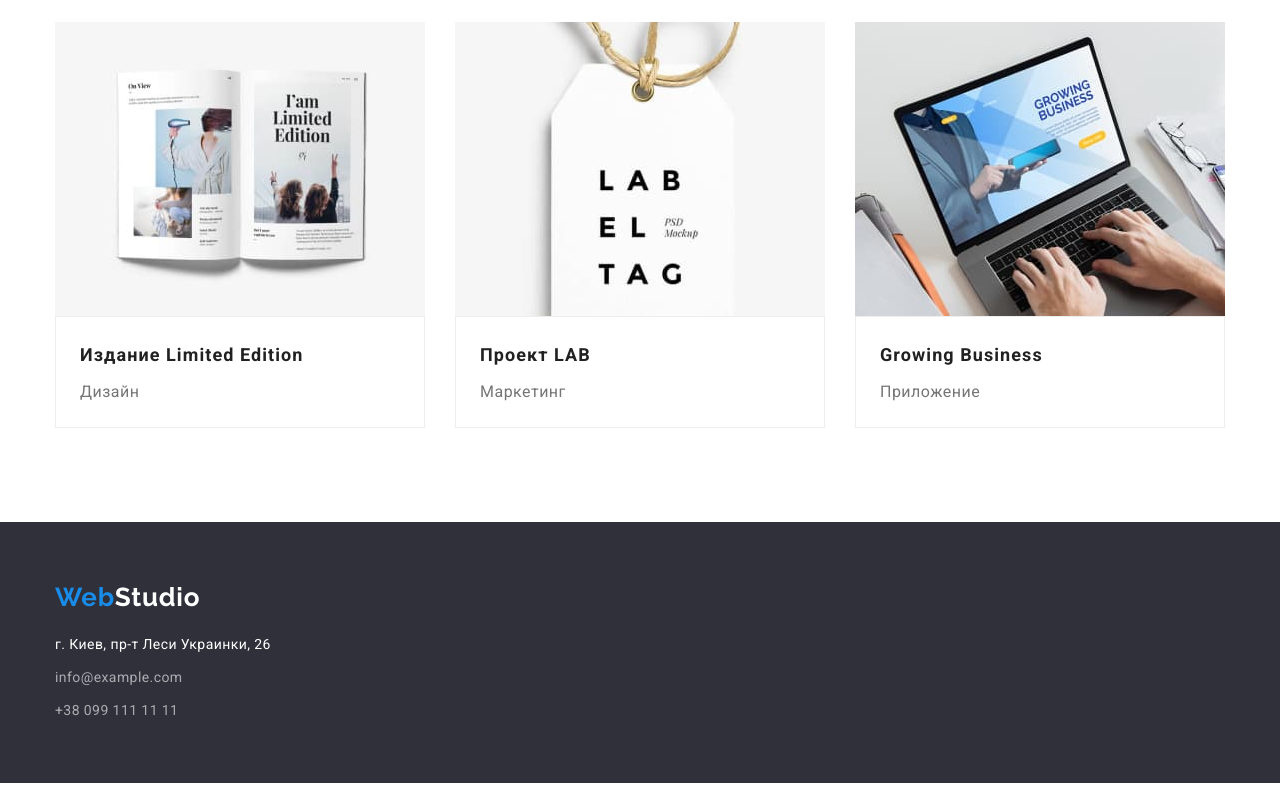
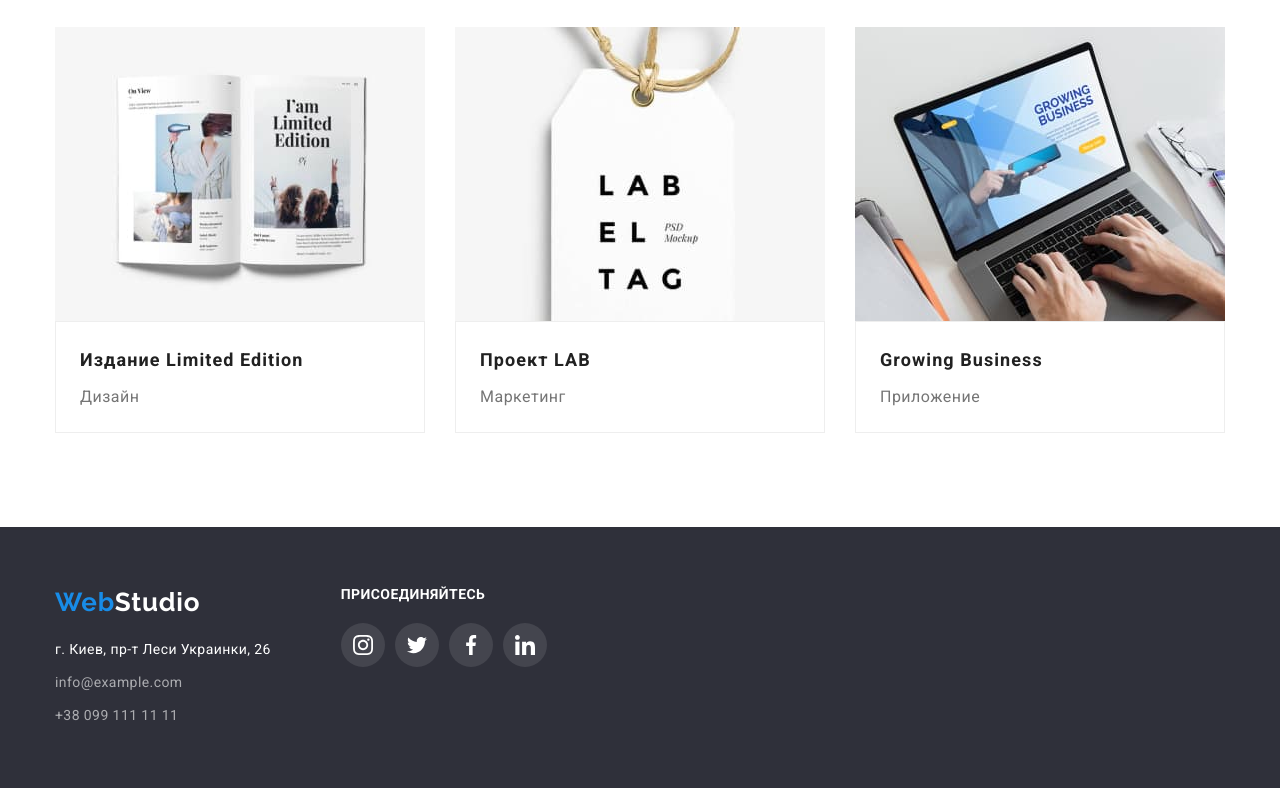
Before and after one commit to Andrii0207/goit-markup-hw-04, a plain HTML site: page portfolio.html in a window 1280 px wide. Shown: the part 1112-1900 px from the top of the page. Drawn offline with nearby package versions, Linux system fonts and the light colour scheme.

Commit message:
added portfolio icons

```diff
--- a/css/portfolio.css
+++ b/css/portfolio.css
@@ -144,11 +144,11 @@ address {
 
 .header {
   background-color: var(--white-font-color);
+  /* border-bottom: 1px solid #ECECEC; */
 }
 
 .header-container {
   display: flex;
-  text-align: center;
   align-items: center;
 }
 
@@ -157,7 +157,7 @@ address {
   align-items: center;
 }
 
-.nav-list-item {
+.nav-list-item:not(:last-child) {
   margin-right: 50px;
 }
 
@@ -175,7 +175,6 @@ address {
 
 .link.current {
   color: var(--accent-color);
-
 }
 
 .web {
@@ -186,6 +185,7 @@ address {
   letter-spacing: 0.03em;
   color: var(--accent-color);
 }
+
 .studio-logo {
   font-family: var(--secondary-font-family);
   font-weight: 700;
@@ -196,6 +196,9 @@ address {
 }
 
 .nav-list-link {
+  padding-top: 32px;
+  padding-bottom: 32px;
+
   font-weight: 500;
   font-size: 14px;
   line-height: 1.14;
@@ -209,6 +212,8 @@ address {
 }
 
 .contact-email {
+  padding: 32px 0;
+
   font-weight: 500;
   font-size: 14px;
   line-height: 1.14;
@@ -222,7 +227,19 @@ address {
   color: var(--accent-color);
 }
 
+.header-icon {
+  margin-right: 10px;
+  fill: var(--secondary-font-color);
+}
+
+.header-contact:hover .header-icon,
+.header-contact:focus .header-icon {
+  fill: var(--accent-color);
+}
+
 .contact-number {
+  padding: 32px 0;
+
   font-weight: 500;
   font-size: 14px;
   line-height: 1.14;
@@ -363,6 +380,8 @@ address {
 }
 
 .footer-logo {
+  display: block;
+  margin-bottom: 20px;
   font-family: var(--secondary-font-family);
   font-weight: 700;
   font-size: 26px;
@@ -390,12 +409,53 @@ address {
   margin-bottom: 9px;
 }
 
-.footer-address {
-  margin-top: 20px;
-}
-
 .address {
   color: var(--white-font-color);
 }
 
+.footer-list-icon {
+  display: flex;
+  justify-content: center;
+  align-items: center;
+}
+
+.footer-container {
+  display: flex;
+}
+
+.footer-container-address {
+  margin-right: 70px;
+}
+
+.footer-invite {
+  margin-bottom: 20px;
+  font-family: var(--primary-font-family);
+  font-style: normal;
+  font-weight: 700;
+  font-size: 14px;
+  line-height: 1.14;
+  letter-spacing: 0.03em;
+  text-transform: uppercase;
+
+  color: var(--white-font-color);
+}
+
+.footer-link-icon {
+  display: flex;
+  align-items: center;
+  justify-content: center;
+  margin-right: 10px;
+  width: 44px;
+  height: 44px;
+  border-radius: 50%;
+  background-color: rgba(255, 255, 255, 0.1);
+  cursor: pointer;
+  fill: var(--white-font-color);
+}
+
+.footer-link-icon:hover,
+.footer-link-icon:focus {
+  background-color: var(--accent-color);
+}
+
   /* ===== END FOOTER ===== */
--- a/portfolio.html
+++ b/portfolio.html
@@ -40,10 +40,18 @@
             </nav>
             <ul class="contact-list list">
                 <li class="contact-list item">
-                    <a class="contact-email link" href="mailto:info@example.com">info@example.com</a>
+                    <a class="contact-email header-contact link" href="mailto:info@example.com">
+                        <svg class="header-icon" width="16" height="12">
+                            <use href="./img/sprite.svg#envelope"></use>
+                        </svg>
+                        info@example.com</a>
                 </li>
                 <li class="contact-list item">
-                    <a class="contact-number link" href="tel:+380961111111">+38 096 111 11 11</a>
+                    <a class="contact-number header-contact link" href="tel:+380961111111">
+                        <svg class="header-icon" width="10" height="16">
+                            <use href="./img/sprite.svg#smartphone"></use>
+                        </svg>
+                        +38 096 111 11 11</a>
                 </li>
             </ul>
         </div>
@@ -132,12 +140,14 @@
     <!-- FOOTER -->
 
     <section class="footer section">
-        <div class="container">
+        <div class="footer-container container">
+            <div class="footer-container-address">
                 <a class="footer-logo link" href="./index.html"> Web<span class="studio">Studio</span></a>
                 <address class="footer-address">
                     <ul class="footer-list list">
                         <li class="footer-item">
-                        <a class="footer-link link address" href="https://goo.gl/maps/jyejHvnzvNFhB9y47">г. Киев, пр-т
+                            <a class="footer-link link address" href="https://goo.gl/maps/jyejHvnzvNFhB9y47">г. Киев,
+                                пр-т
                                 Леси
                                 Украинки, 26</a>
                         </li>
@@ -150,6 +160,40 @@
                     </ul>
                 </address>
             </div>
+            <div class="footer-container-icon">
+                <p class="footer-invite">присоединяйтесь</p>
+                <ul class="footer-list-icon list">
+                    <li class="footer-item-icon">
+                        <a class="footer-link-icon instagram" href="">
+                            <svg class="footer-icon" width="20" height="20">
+                                <use href="./img/sprite.svg#instagram"></use>
+                            </svg>
+                        </a>
+                    </li>
+                    <li class="footer-item-icon">
+                        <a class="footer-link-icon twitter" href="">
+                            <svg class="footer-icon" width="20" height="20">
+                                <use href="./img/sprite.svg#twitter"></use>
+                            </svg>
+                        </a>
+                    </li>
+                    <li class="footer-item-icon">
+                        <a class="footer-link-icon facebook" href="">
+                            <svg class="footer-icon" width="20" height="20">
+                                <use href="./img/sprite.svg#facebook"></use>
+                            </svg>
+                        </a>
+                    </li>
+                    <li class="footer-item-icon">
+                        <a class="footer-link-icon linkedin" href="">
+                            <svg class="footer-icon" width="20" height="20">
+                                <use href="./img/sprite.svg#linkedin"></use>
+                            </svg>
+                        </a>
+                    </li>
+                </ul>
+            </div>
+        </div>
     </section>
 
 </body>
```
Lines whose indentation alone changed are shown as unchanged.
